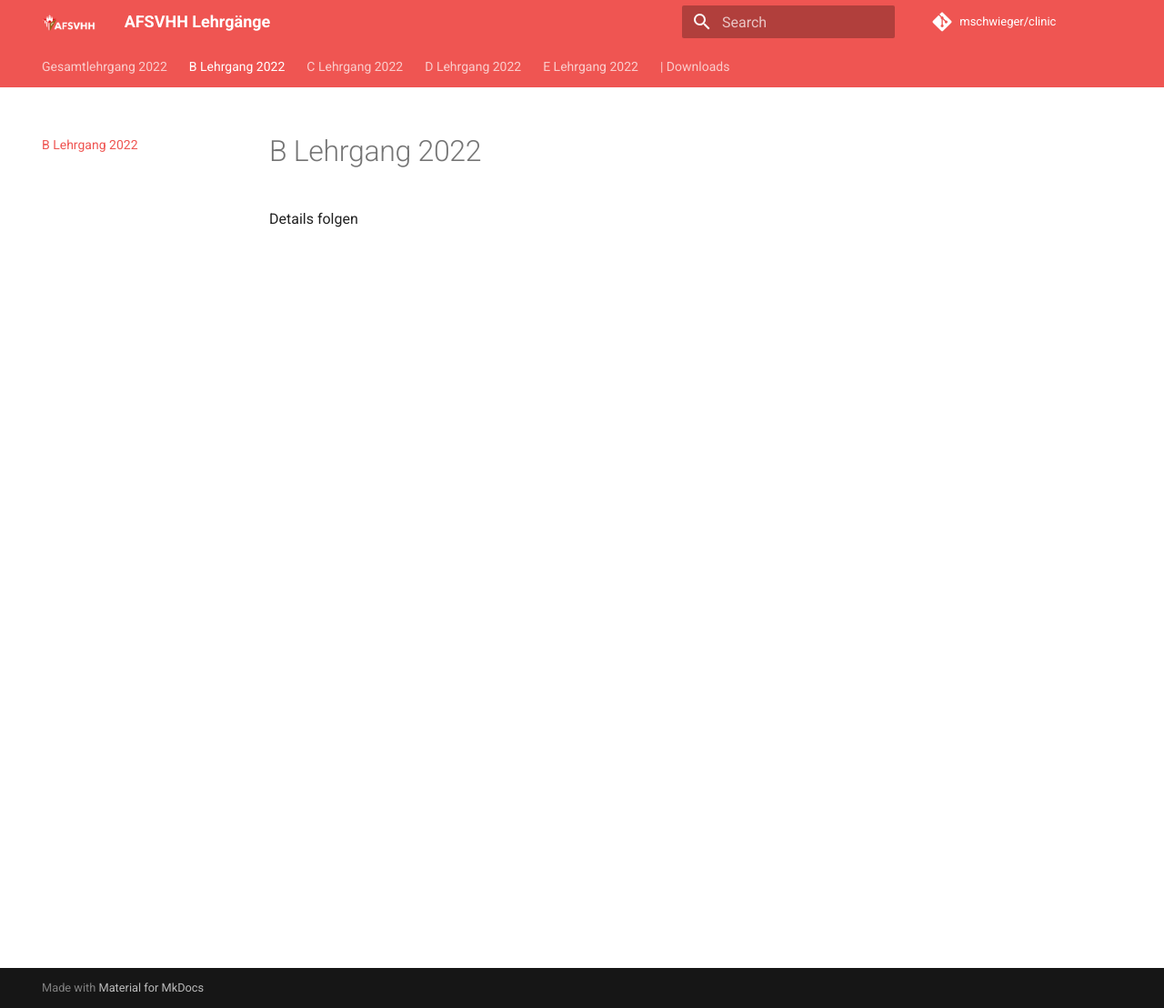
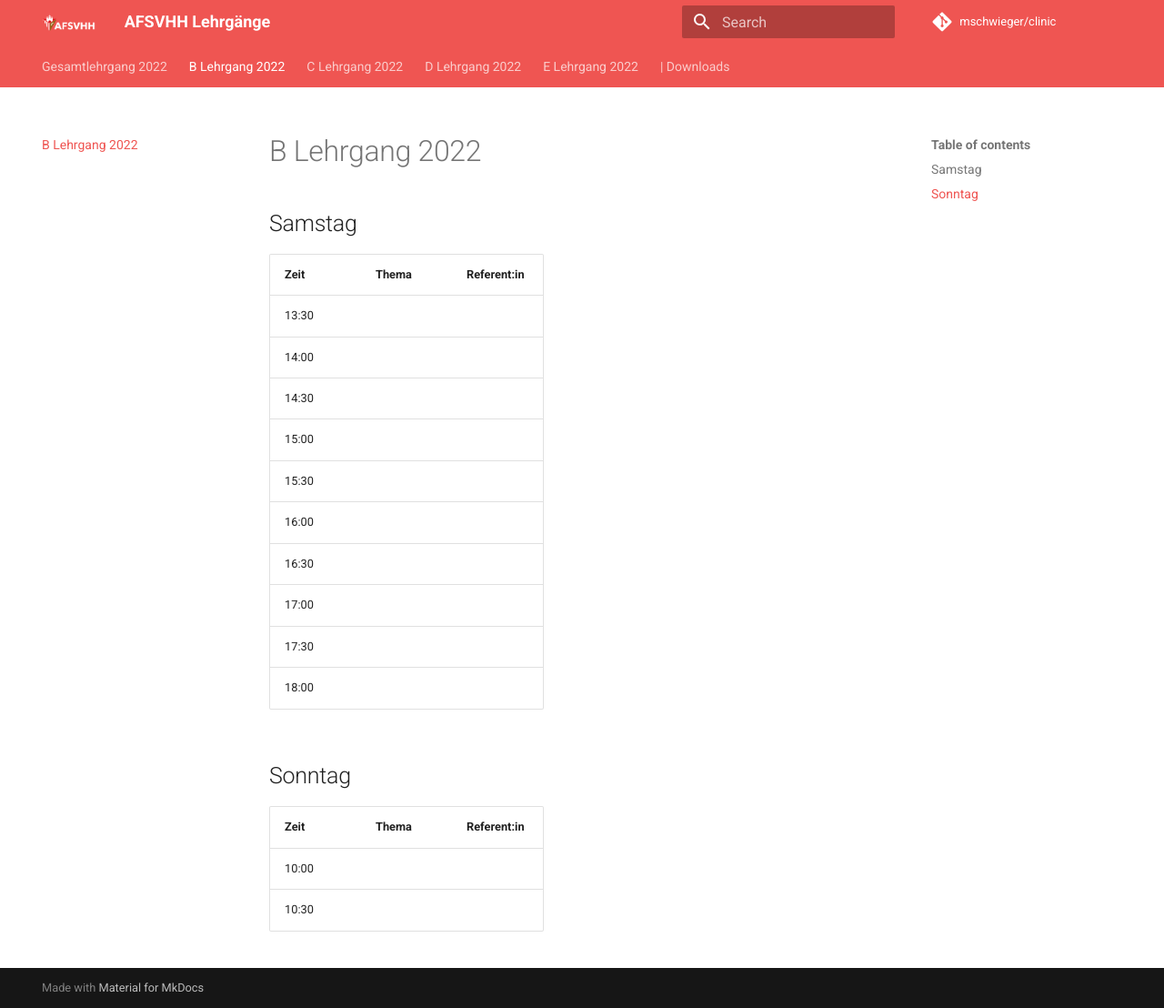
Before and after one commit to mschwieger/clinic, an MkDocs documentation site: the page built from docs/B.md, in a window 1280 px wide and 1108 px high. Shown: the whole window at 91% size. Built offline with MkDocs 1.6.1 and Material for MkDocs 9.7.7, drawn with Linux system fonts in a browser that asks for light colours; comment, search, counter and statistics services are not loaded.

Commit message:
Update B.md

```diff
--- a/docs/B.md
+++ b/docs/B.md
@@ -1,3 +1,23 @@
 # B Lehrgang 2022
 
-Details folgen
+## Samstag
+
+|Zeit     |Thema      |Referent:in  |
+|:---     |:---       |:---         |
+|13:30    |||
+|14:00    |||
+|14:30    |||
+|15:00    |||
+|15:30    |||
+|16:00    |||
+|16:30    |||
+|17:00    |||
+|17:30    |||
+|18:00    |||
+
+## Sonntag
+
+|Zeit     |Thema      |Referent:in  |
+|:---     |:---       |:---         |
+|10:00    |||
+|10:30    |||
```
